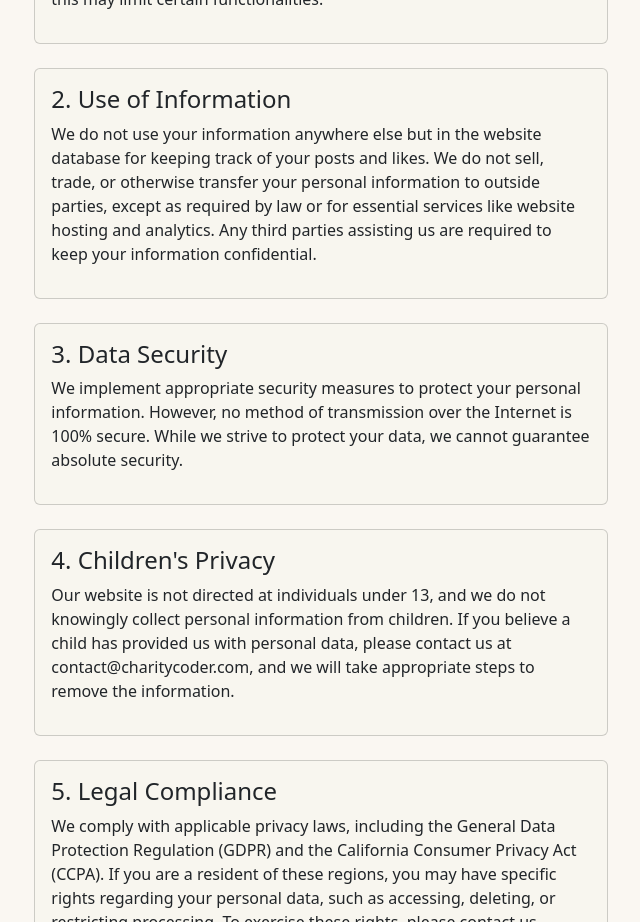
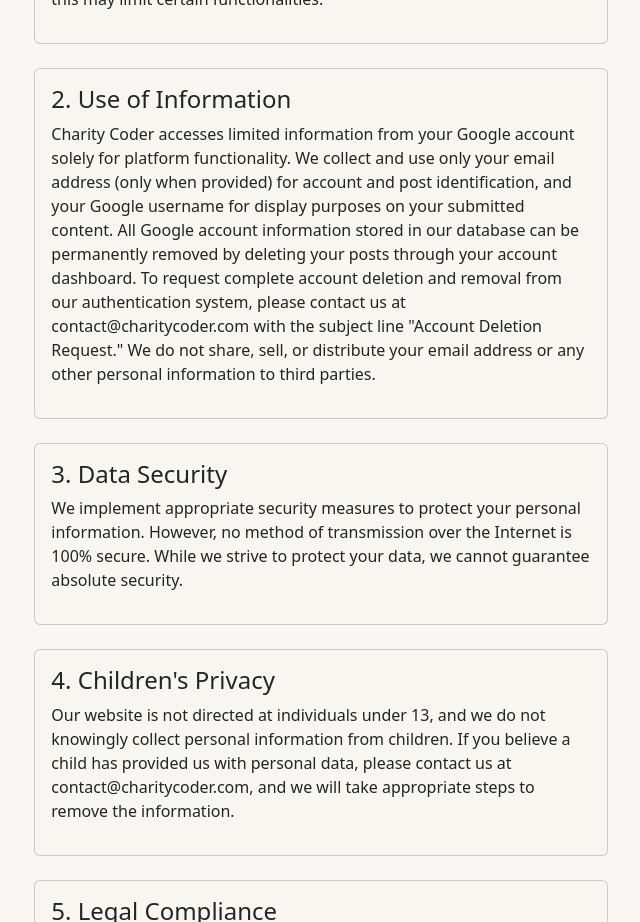
Before and after one commit to 43110JOSHUA/CharityCode, a Next.js app: page /privacy in a window 1280 px wide. Shown: the part 780-1702 px from the top of the page, without its empty margins (319-959 px from the left). Built offline with nearby package versions, Linux system fonts and the light colour scheme; no server answers.

Commit message:
Updated policies

```diff
--- a/app/privacy/page.tsx
+++ b/app/privacy/page.tsx
@@ -47,15 +47,21 @@
 
               <div className="card bg-tan mb-4">
                 <div className="card-body">
-                  <h4>2. Use of Information</h4>
+                  <h4>2. Use of Information </h4>
                   <p>
-                    We do not use your information anywhere else but in the
-                    website database for keeping track of your posts and likes.
-                    We do not sell, trade, or otherwise transfer your personal
-                    information to outside parties, except as required by law or
-                    for essential services like website hosting and analytics.
-                    Any third parties assisting us are required to keep your
-                    information confidential.
+                    Charity Coder accesses limited information from your Google
+                    account solely for platform functionality. We collect and
+                    use only your email address (only when provided) for account
+                    and post identification, and your Google username for
+                    display purposes on your submitted content. All Google
+                    account information stored in our database can be
+                    permanently removed by deleting your posts through your
+                    account dashboard. To request complete account deletion and
+                    removal from our authentication system, please contact us at
+                    contact@charitycoder.com with the subject line &quot;Account
+                    Deletion Request.&quot; We do not share, sell, or distribute
+                    your email address or any other personal information to
+                    third parties.
                   </p>
                 </div>
               </div>
```
Also changed, not shown: app/terms/page.tsx (+11 -32 lines).
